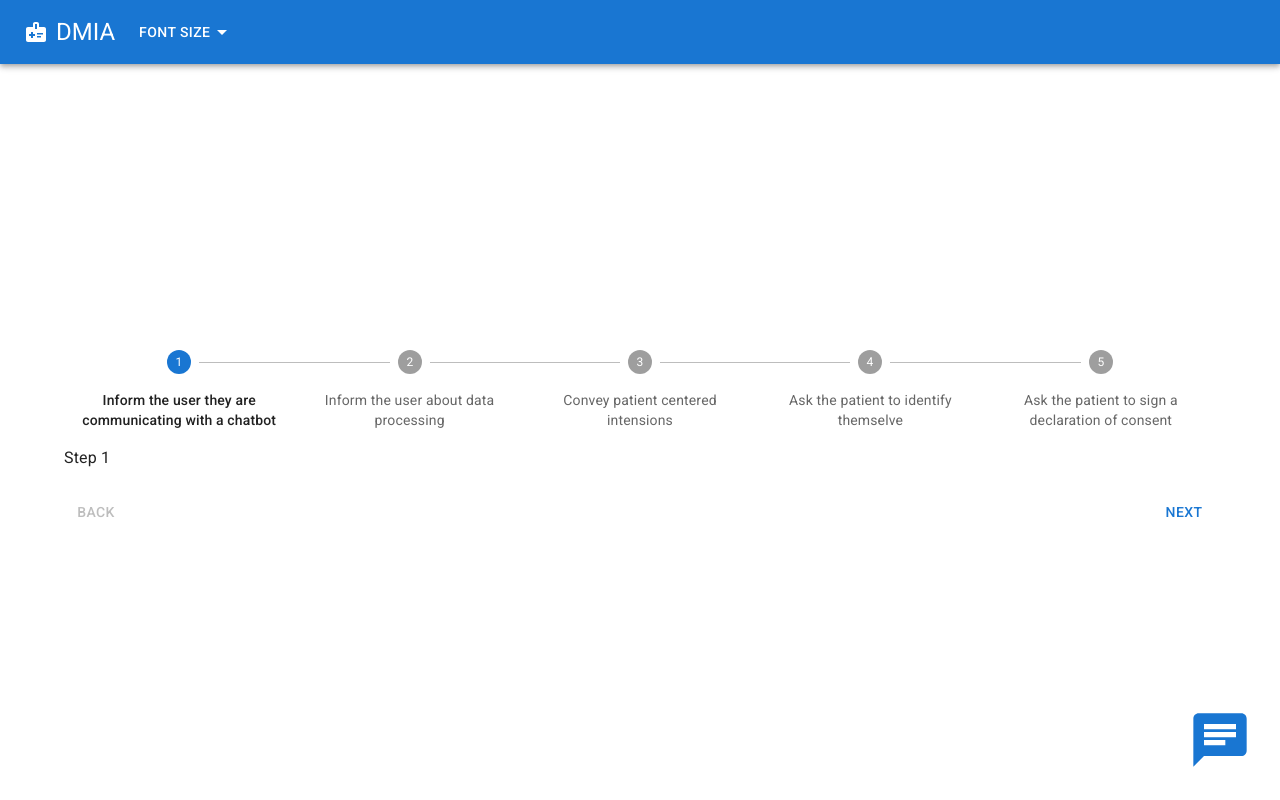
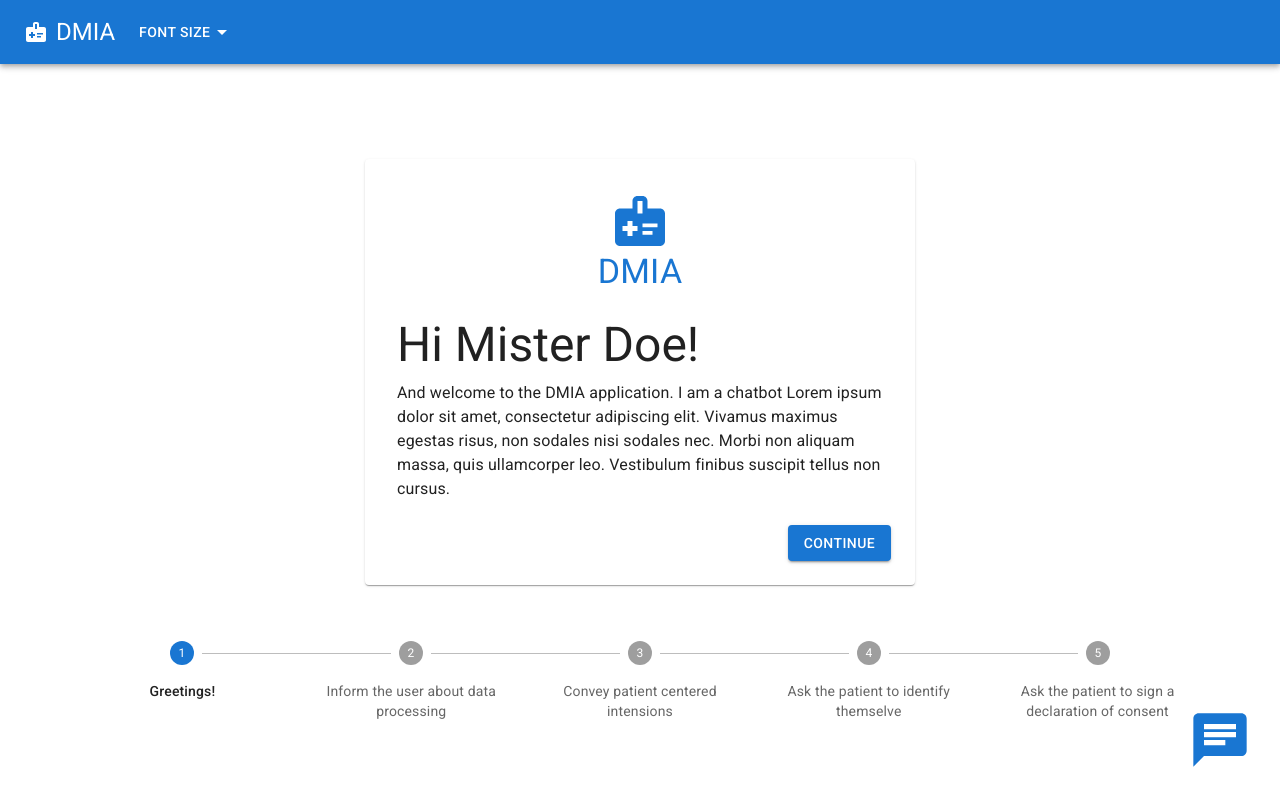
Before and after one commit to innosuisse-smaragd/dmia, a React (Vite) app in the folder apps/frontend/: page / in a window 1280 px wide. Built offline with nearby package versions, Linux system fonts and the light colour scheme.

Commit message:
Add onboarding card

```diff
--- a/apps/frontend/src/components/Page/Onboarding.jsx
+++ b/apps/frontend/src/components/Page/Onboarding.jsx
@@ -1,64 +1,21 @@
-import {
-  Box,
-  Button,
-  Container,
-  Step,
-  StepLabel,
-  Stepper,
-  Typography,
-} from "@mui/material";
+import { Container } from "@mui/material";
+import OnboardingStepper from "./OnboardingStepper";
+import OnboardingCard from "./OnboardingCard";
 import { useState } from "react";
 
+/* Container component responsible for handling the tasks a user has to go through
+when they first load the app */
 function Onboarding() {
   const [activeStep, setActiveStep] = useState(0);
-  const steps = [
-    "Inform the user they are communicating with a chatbot",
-    "Inform the user about data processing",
-    "Convey patient centered intensions",
-    "Ask the patient to identify themselve",
-    "Ask the patient to sign a declaration of consent",
-  ];
 
   return (
-    <Container>
-      <Stepper activeStep={activeStep} alternativeLabel>
-        {steps.map((label, key) => (
-          <Step key={key}>
-            <StepLabel>{label}</StepLabel>
-          </Step>
-        ))}
-      </Stepper>
-      {activeStep === steps.length ? (
-        <>
-          <Typography sx={{ mt: 2, mb: 1 }}>
-            All steps completed - you&apos;re finished
-          </Typography>
-        </>
-      ) : (
-        <>
-          <Typography sx={{ mt: 2, mb: 1 }}>Step {activeStep + 1}</Typography>
-          <Box sx={{ display: "flex", flexDirection: "row", pt: 2 }}>
-            <Button
-              color="inherit"
-              disabled={activeStep === 0}
-              onClick={() =>
-                setActiveStep((prevActiveStep) => prevActiveStep - 1)
-              }
-              sx={{ mr: 1 }}
-            >
-              Back
-            </Button>
-            <Box sx={{ flex: "1 1 auto" }} />
-            <Button
-              onClick={() =>
-                setActiveStep((prevActiveStep) => prevActiveStep + 1)
-              }
-            >
-              {activeStep === steps.length - 1 ? "Finish" : "Next"}
-            </Button>
-          </Box>
-        </>
-      )}
+    <Container
+      sx={{ display: "flex", flexDirection: "column", alignItems: "center" }}
+    >
+      <OnboardingCard
+        onContinue={() => setActiveStep((prevActiveStep) => prevActiveStep + 1)}
+      />
+      <OnboardingStepper activeStep={activeStep} />
     </Container>
   );
 }
--- /dev/null
+++ b/apps/frontend/src/components/Page/OnboardingCard.jsx
@@ -0,0 +1,54 @@
+import PropTypes from "prop-types";
+import {
+  Card,
+  CardActions,
+  CardContent,
+  Button,
+  Typography,
+} from "@mui/material";
+import MedicalInformationIcon from "@mui/icons-material/MedicalInformation";
+
+// Card component displaying the onboarding tasks to the user
+function OnboardingCard({ onContinue }) {
+  return (
+    <Card sx={{ minWidth: 350, maxWidth: 550, mb: 7, padding: 2 }}>
+      <CardContent sx={{ display: "flex", flexDirection: "column" }}>
+        <MedicalInformationIcon
+          color="primary"
+          sx={{ alignSelf: "center", fontSize: 60 }}
+        />
+        <Typography
+          variant="h4"
+          color="primary"
+          sx={{ alignSelf: "center", mb: 3 }}
+        >
+          DMIA
+        </Typography>
+        <Typography variant="h3" sx={{ mb: 1 }}>
+          Hi Mister Doe!
+        </Typography>
+        <Typography>
+          And welcome to the DMIA application. I am a chatbot Lorem ipsum dolor
+          sit amet, consectetur adipiscing elit. Vivamus maximus egestas risus,
+          non sodales nisi sodales nec. Morbi non aliquam massa, quis
+          ullamcorper leo. Vestibulum finibus suscipit tellus non cursus.
+        </Typography>
+      </CardContent>
+      <CardActions sx={{ display: "flex", flexDirection: "column" }}>
+        <Button
+          variant="contained"
+          sx={{ alignSelf: "end" }}
+          onClick={() => onContinue()}
+        >
+          Continue
+        </Button>
+      </CardActions>
+    </Card>
+  );
+}
+
+OnboardingCard.propTypes = {
+  onContinue: PropTypes.func.isRequired,
+};
+
+export default OnboardingCard;
--- /dev/null
+++ b/apps/frontend/src/components/Page/OnboardingStepper.jsx
@@ -0,0 +1,40 @@
+import PropTypes from "prop-types";
+import { Step, StepLabel, Stepper, Typography } from "@mui/material";
+
+// Stepper component displaying where the user is at in their onboarding process
+function OnboardingStepper({ activeStep }) {
+  const steps = [
+    "Greetings!",
+    "Inform the user about data processing",
+    "Convey patient centered intensions",
+    "Ask the patient to identify themselve",
+    "Ask the patient to sign a declaration of consent",
+  ];
+
+  return (
+    <>
+      <Stepper activeStep={activeStep} alternativeLabel>
+        {steps.map((label, key) => (
+          <Step key={key}>
+            <StepLabel>{label}</StepLabel>
+          </Step>
+        ))}
+      </Stepper>
+      {activeStep === steps.length ? (
+        <>
+          <Typography sx={{ mt: 2, mb: 1 }}>
+            All steps completed - you&apos;re finished
+          </Typography>
+        </>
+      ) : (
+        <></>
+      )}
+    </>
+  );
+}
+
+OnboardingStepper.propTypes = {
+  activeStep: PropTypes.number.isRequired,
+};
+
+export default OnboardingStepper;
```
